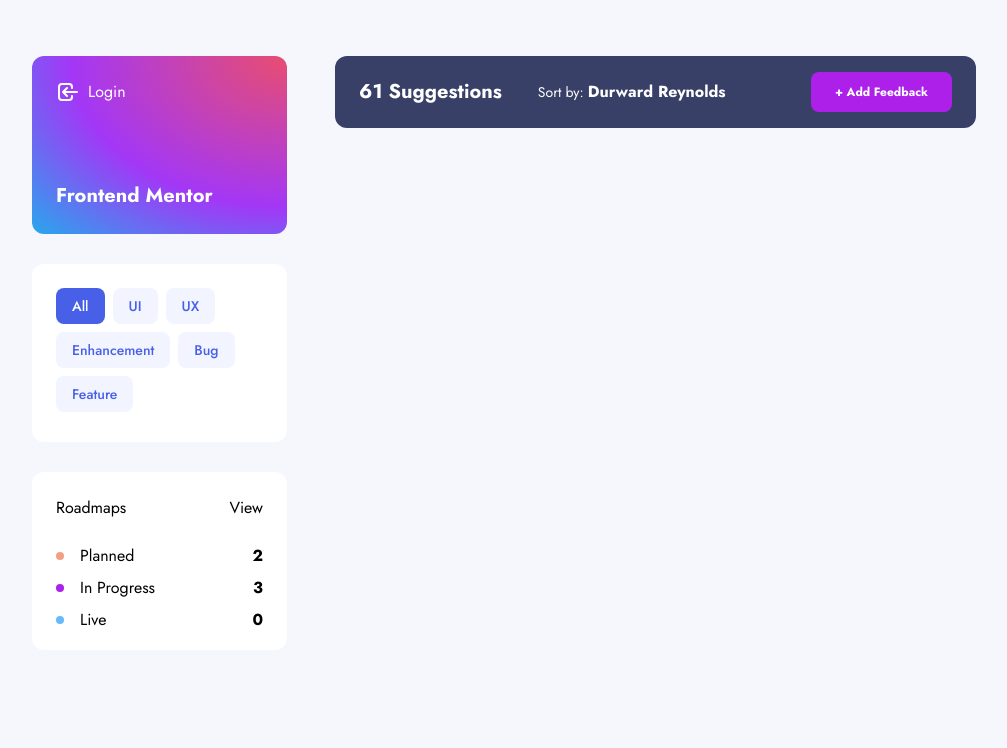
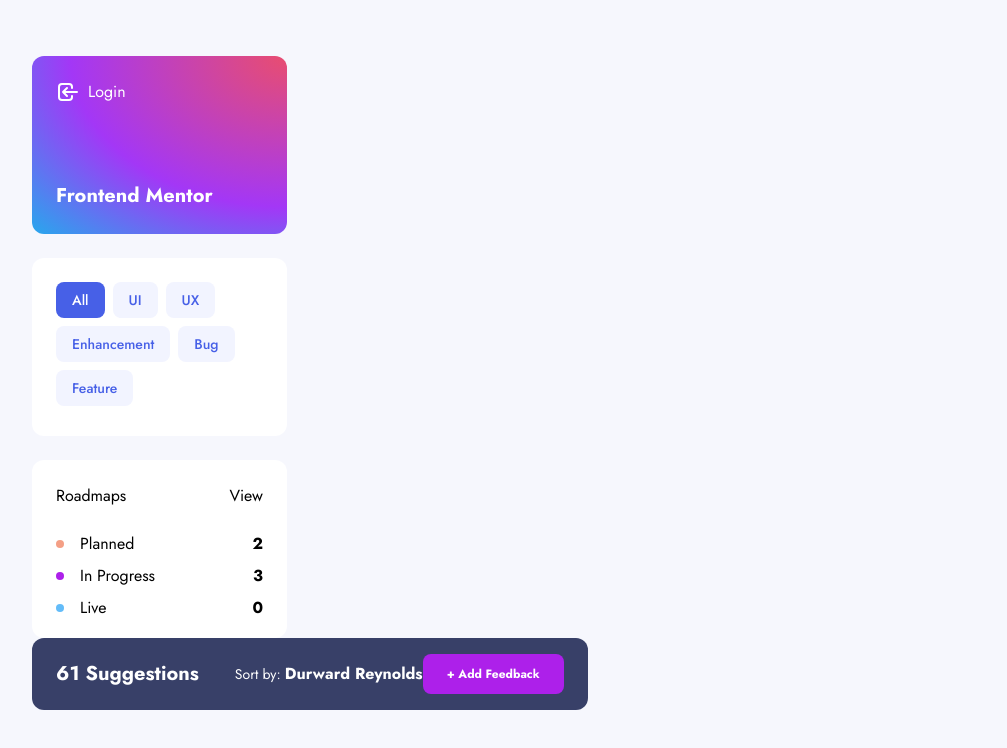
Before and after one commit to Akpughe/feedback_board, a Next.js app: page / in a window 1280 px wide. Shown: the top 748 px of the page, without its empty margins (136-1143 px from the left). Built offline with nearby package versions, Linux system fonts and the light colour scheme.

Commit message:
change page structure to grid

```diff
--- a/styles/globals.css
+++ b/styles/globals.css
@@ -25,6 +25,14 @@
     margin: 0 auto;
 
     padding: 3.5rem 2.5rem;
+
+    display: grid;
+    grid-auto-columns: 1fr;
+    grid-template-columns: auto 1fr;
+    grid-template-rows: 1fr ;
+    gap: 0px 1.875rem;
+    grid-template-areas:
+      ". .";
 }
 
 .header-container {
@@ -32,14 +40,14 @@
     grid-auto-columns: 1fr;
     grid-template-columns: 1fr;
     grid-template-rows: 1fr 1fr 1fr;
-    gap: 30px 10px;
+    gap: 1.5rem 10px;
     grid-template-areas:
       "."
       "."
       ".";
 
     max-width: 15.9375rem;
-    width: 100%;
+    /* width: 100%; */
     position: sticky;
     top: 3.5rem;
 }
```
